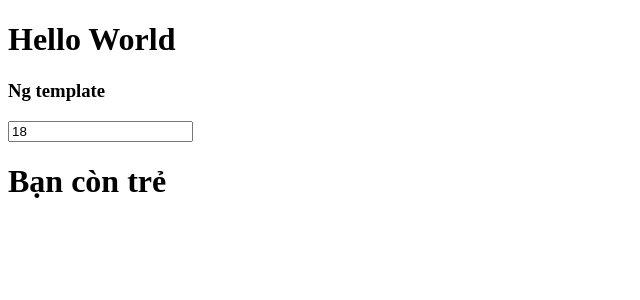
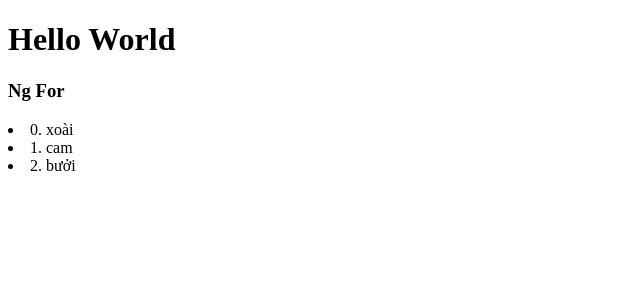
Before and after one commit to mieuhamchoi/learnAngular, an Angular app: page / in a window 1280 px wide. Shown: the top 300 px of the page, without its empty margins (0-640 px from the left). Built offline with nearby package versions, Linux system fonts and the light colour scheme.

Commit message:
learn ngFor

```diff
--- a/src/app/home/home.component.html
+++ b/src/app/home/home.component.html
@@ -1,12 +1,5 @@
-<h3>Ng template</h3>
+<h3>Ng For</h3>
 
-<input type="text" [(ngModel)]="age" placeholder="tuổi của bạn">
-
-<span *ngIf="age > 18; then gia; else tre"></span>
-
-<ng-template #gia>
-    <h1>Bạn già rồi</h1>
-</ng-template>
-<ng-template #tre>
-    <h1>Bạn còn trẻ</h1>
-</ng-template>
+<div>
+    <li *ngFor="let fruit of fruitList; let index = index"> {{index}}. {{fruit}}</li>
+</div>
--- a/src/app/home/home.component.ts
+++ b/src/app/home/home.component.ts
@@ -8,8 +8,12 @@
 export class HomeComponent {
   public name:string = 'Phuoc'
   public age:number = 18
+  public fruitList: string[] = ['xoài', 'cam', 'bưởi']
   constructor() {}
   public resetname = ():void => {
     this.name = ''
   }
+  public ngOnInit(): void {
+    console.log('List fruit list: ', this.fruitList)
+  }
 }
```
